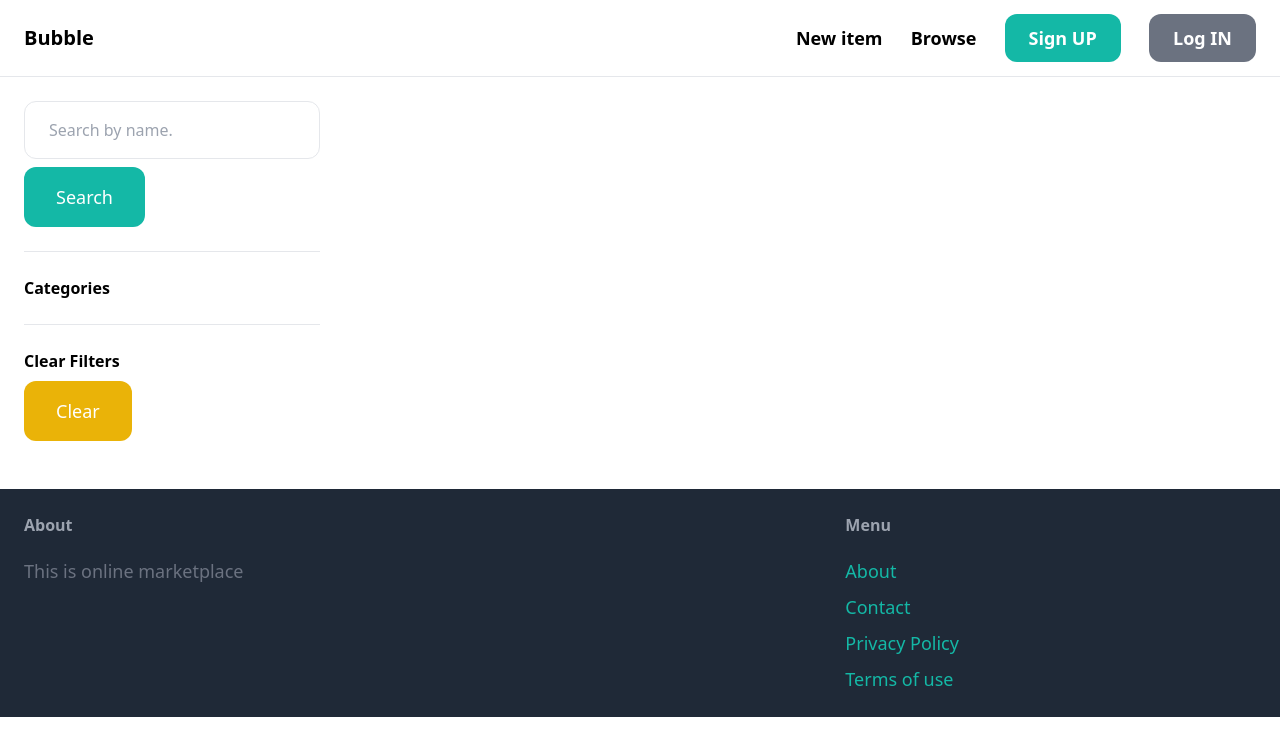
After one commit to VishnuChowdhary/Online_Market_Place, a Django app: page /items/ in a window 1280 px wide. The commit adds this page. Shown: the top 756 px of the page. Run offline with Django 3.2, Linux system fonts and the light colour scheme; data that the repository does not hold is empty; some libraries are stand-ins or nearby versions.

Commit message:
Search and filters are added

```diff
--- a/core/templates/core/base.html
+++ b/core/templates/core/base.html
@@ -12,7 +12,7 @@
         <a href="#" class="text-xl font-semibold">Bubble</a>
         <div class="space-x-6">
             <a href="{% url 'item:new' %}" class="text-lg font-semibold hover:text-gray-500">New item</a>
-            <a href="#" class="text-lg font-semibold hover:text-gray-500">Browse</a>
+            <a href="{% url 'item:items' %}" class="text-lg font-semibold hover:text-gray-500">Browse</a>
             {% if request.user.is_authenticated %}
                 <a href="#" class="px-6 py-3 text-lg font-semibold bg-teal-500 text-white rounded-xl hover:big-teal-700">Inbox</a>
                 <a href="{% url 'dashboard:index' %}" class="px-6 py-3 text-lg font-semibold bg-gray-500 text-white rounded-xl hover:big-gray-700">Dashboard</a>
--- /dev/null
+++ b/item/templates/item/items.html
@@ -0,0 +1,45 @@
+{% extends 'core/base.html' %}
+{% block title %}Items{% endblock %}
+{% block content %}
+    <div class="pb-6 grid grid-cols-4 gap-4 bg-gary-100">
+        <div class="col-span-1">
+            <form method="get" action="{% url 'item:items' %}">
+                <input type="text" name="query" class="w-full py-4 px-6 border rounded-xl" value="{{ query }}" placeholder="Search by name.">
+                <button class="mt-2 py-4 px-8 text-lg bg-teal-500 text-white rounded-xl">Search</button>
+            </form>
+            <hr class="my-6">
+            <p class="font-semibold">Categories</p>
+            <ul>
+                {% for category in categories %}
+                    <li class="py-2 px-2 rounded-xl {% if category.id == category_id %} bg-gray-200{% endif %}">
+                        <a href="{% url 'item:items' %}?query={{ query }}&category={{ category.id }}">{{ category.name }}</a>
+                    </li>
+                {% endfor %}
+            </ul>
+            <hr class="my-6">
+            <p class="font-semibold">Clear Filters</p>
+            <ul>
+                <li>
+                    <a href="{% url 'item:items' %}" class="mt-2 py-4 px-8 inline-block bg-yellow-500 text-lg rounded-xl text-white">Clear</a>
+                </li>
+            </ul>
+        </div>
+        <div class="col-span-3">
+            <div class="grid grid-cols-3 gap-3">
+                {% for item in items %}
+                    <div>
+                        <a href="{% url 'item:detail' item.id %}">
+                            <div>
+                                <img src="{{ item.image.url }}" class="rounded-t-xl">
+                            </div>
+                            <div class="p-6 bg-white rounded-b-xl">
+                                <h2 class="text-2xl">{{ item.name }}</h2>
+                                <p class="text-gray-500">Price: {{ item.price }}</p>
+                            </div>
+                        </a>
+                    </div>
+                {% endfor %}
+            </div>
+        </div>
+    </div>
+{% endblock %}
--- a/item/urls.py
+++ b/item/urls.py
@@ -4,6 +4,7 @@ from . import views
 app_name = 'item'
 
 urlpatterns = [
+    path('', views.items, name='items'),
     path('new/', views.new, name='new'),
     path('<int:pk>', views.detail, name='detail'),
     path('<int:pk>/delete/', views.delete, name='delete'),
--- a/item/views.py
+++ b/item/views.py
@@ -1,9 +1,26 @@
 from django.shortcuts import render, get_object_or_404, redirect
 from django.contrib.auth.decorators import login_required
-from item.models import Item
+from item.models import Item, Category
 from item.forms import NewItemForm, EditItemForm
 
 # Create your views here.
+def items(request):
+    query = request.GET.get('query', '')
+    categories = Category.objects.all()
+    category_id = request.GET.get('category', 0)
+    items = Item.objects.filter(is_sold=False)
+    if category_id:
+        items = items.filter(category_id=category_id)
+    if query:
+        items = items.filter(name__icontains=query)
+    context = {
+        'items': items,
+        'query': query,
+        'categories': categories,
+        'category_id': int(category_id),
+    }
+    return render(request, 'item/items.html', context)
+
 def detail(request, pk):
     item = get_object_or_404(Item, pk=pk)
     related_items = Item.objects.filter(category=item.category, is_sold=False).exclude(pk=pk)[0:3]
```
